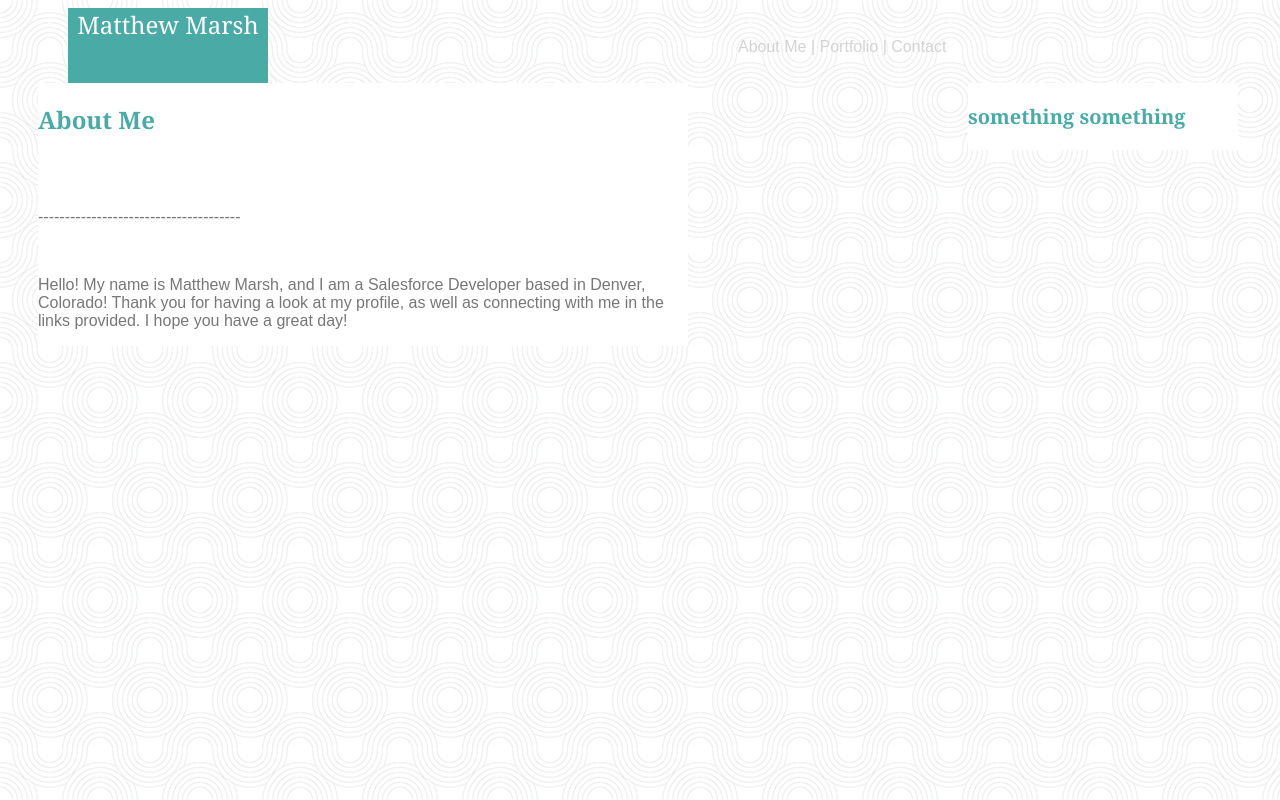
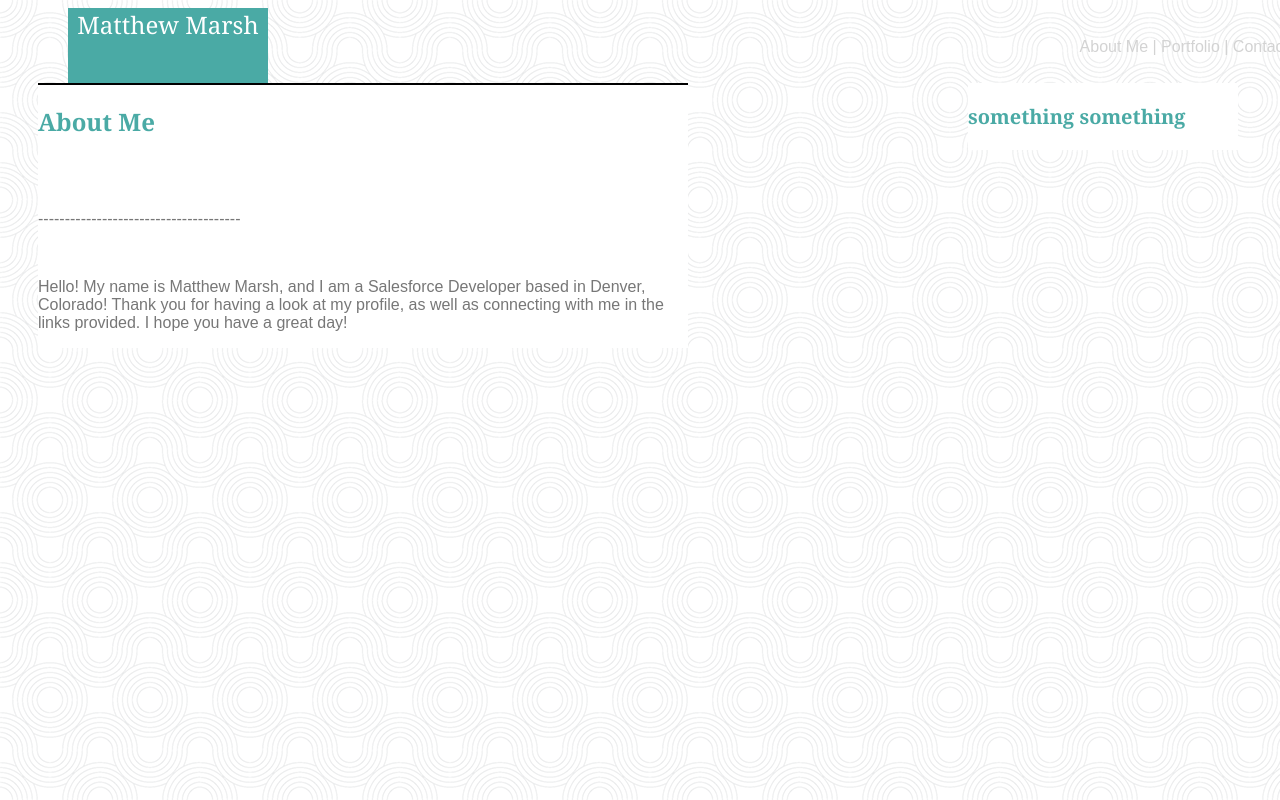
Before and after one commit to matthewmarshdev/basic_portfolio, a plain HTML site: page index.html in a window 1280 px wide. Drawn offline with Linux system fonts and the light colour scheme.

Commit message:
second commit today

```diff
--- a/assets/css/style.css
+++ b/assets/css/style.css
@@ -9,7 +9,6 @@ header{
     float: left;
     font-family: 'Georgia', Times, Times New Roman, serif;
 	font-size: 24px;
-
 }
 
 h2{
@@ -32,14 +31,13 @@ h3{
     height: 75px;
     width: 200px;
     margin-left: 30px;
-    margin-right: 500px;
     position: relative;
     left: 30px;
 }
 
 .nav{
-	float: left;
-	right: 25px;
+	float: right;
+	right: -40px;
 	font-family: 'Arial', 'Helvetica Neue', Helvetica, sans-serif;
 	color: lightgrey;
 	margin-top: 30px;
@@ -63,6 +61,9 @@ h3{
 	width: 650px;
 	height: auto;
 	float: left;
+	border-top: solid;
+	border-color: black;
+	border-width: 2px;
 
 }
 
```
Also changed, not shown: index.html (indentation only).
